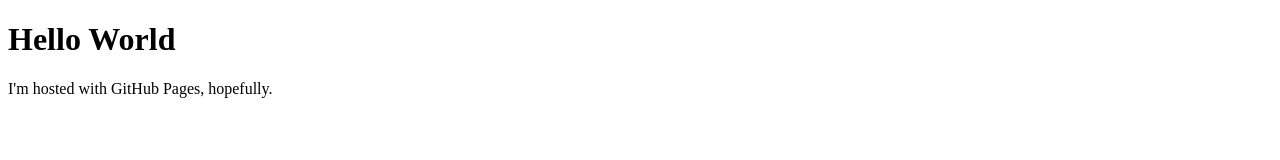
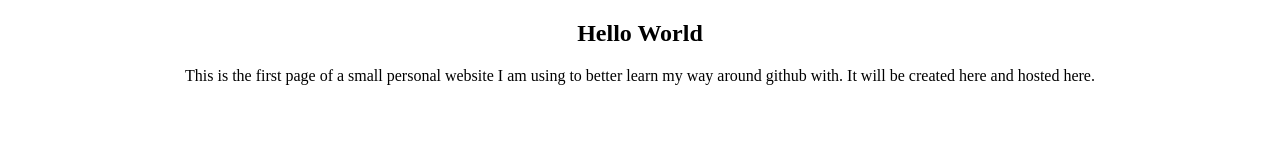
Before and after one commit to jfreeman/jfreeman.github.io, a plain HTML site: page index.html in a window 1280 px wide. Drawn offline with Linux system fonts and the light colour scheme.

Commit message:
update to index.html file

```diff
--- a/index.html
+++ b/index.html
@@ -1,7 +1,10 @@
 <!DOCTYPE html>
 <html>
 <body>
-<h1>Hello World</h1>
-<p>I'm hosted with GitHub Pages, hopefully.</p>
+  <div align="center">
+<h2>Hello World</h2>
+<p>This is the first page of a small personal website I am using to better learn my way around github with.  It will be created here
+and hosted here.</p>
+</div>
 </body>
 </html>
```
